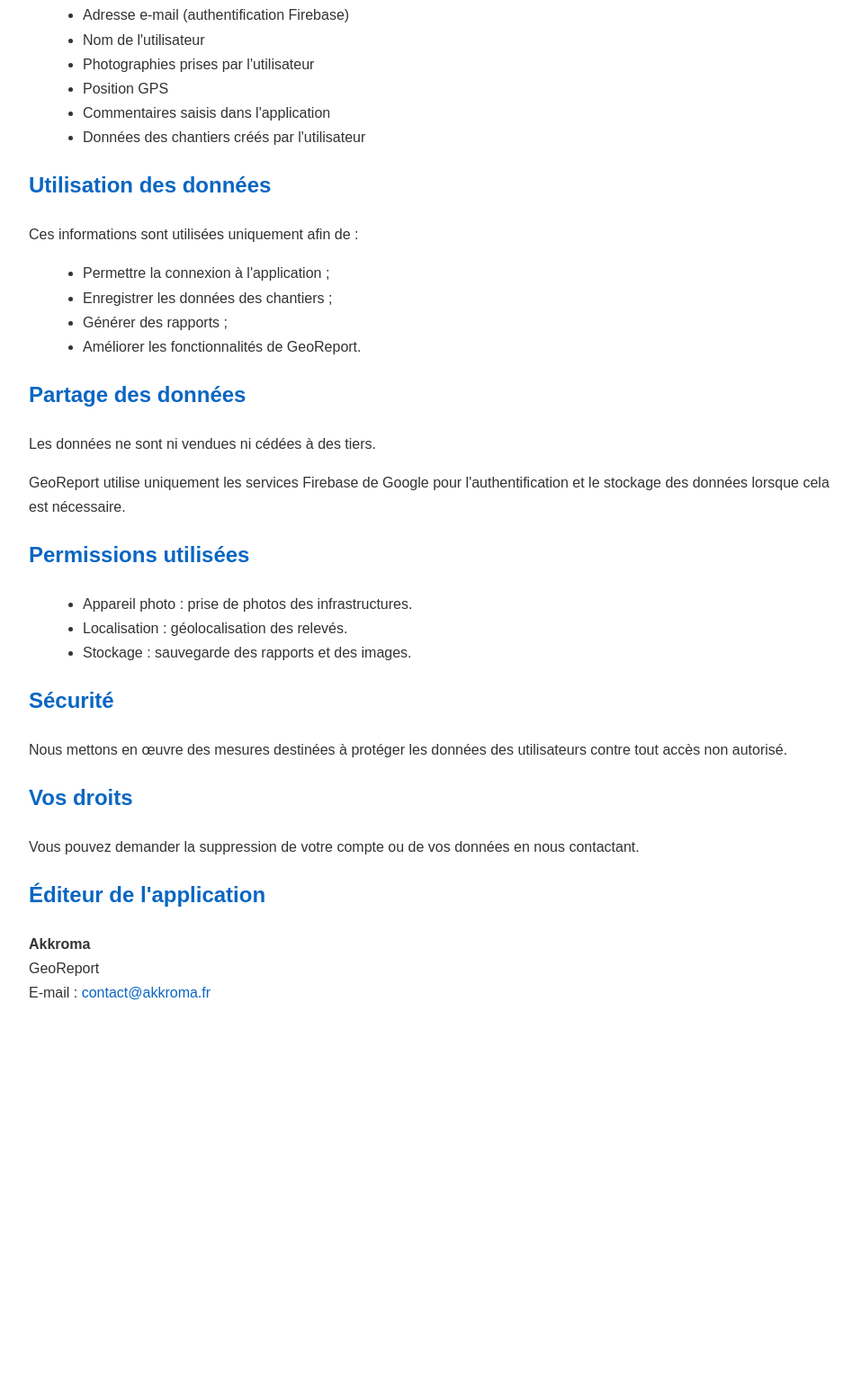
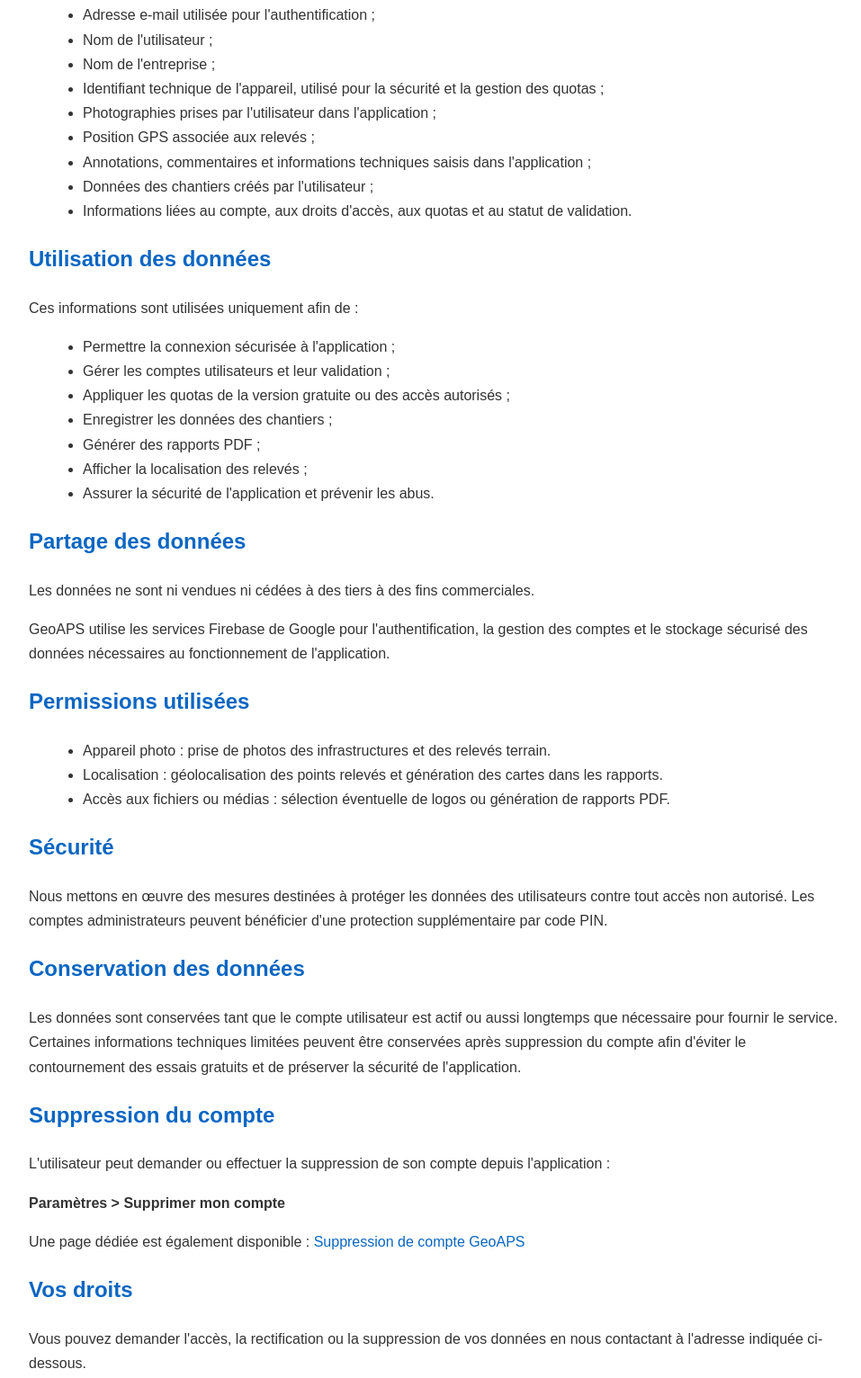
Before and after one commit to tristanmantin-ship-it/GeoAPS-Privacy, a plain HTML site: page index.html in a window 1280 px wide. Shown: the part 467-1999 px from the top of the page at 90% size, without its empty margins (158-1115 px from the left). Before the commit the page ends 1660 px from the top, so only its background shows below. Drawn offline with Linux system fonts and the light colour scheme.

Commit message:
Add files via upload

```diff
--- a/index.html
+++ b/index.html
@@ -3,7 +3,7 @@
 <head>
 <meta charset="UTF-8">
 <meta name="viewport" content="width=device-width, initial-scale=1.0">
-<title>Politique de confidentialité - GeoReport</title>
+<title>Politique de confidentialité - GeoAPS</title>
 
 <style>
 body{
@@ -37,16 +37,16 @@ a:hover{
 
 <body>
 
-<h1>Politique de confidentialité de GeoReport</h1>
+<h1>Politique de confidentialité de GeoAPS</h1>
 
-<p><strong>Dernière mise à jour :</strong> 29 juin 2026</p>
+<p><strong>Dernière mise à jour :</strong> 2 juillet 2026</p>
 
 <h2>Présentation</h2>
 
 <p>
-GeoReport est une application développée par <strong>Akkroma</strong> permettant aux professionnels du terrain
-de réaliser des relevés d'infrastructures, de points de blocage, de prendre des photographies,
-de générer des rapports PDF et d'exporter leurs données.
+GeoAPS est une application développée par <strong>Akkroma</strong> permettant aux professionnels du terrain
+de réaliser des relevés APS, de géolocaliser des points, de prendre des photographies,
+d'ajouter des annotations, de réaliser des métrés et de générer des rapports PDF.
 </p>
 
 <h2>Données collectées</h2>
@@ -54,12 +54,15 @@ de générer des rapports PDF et d'exporter leurs données.
 <p>L'application peut utiliser les informations suivantes :</p>
 
 <ul>
-    <li>Adresse e-mail (authentification Firebase)</li>
-    <li>Nom de l'utilisateur</li>
-    <li>Photographies prises par l'utilisateur</li>
-    <li>Position GPS</li>
-    <li>Commentaires saisis dans l'application</li>
-    <li>Données des chantiers créés par l'utilisateur</li>
+    <li>Adresse e-mail utilisée pour l'authentification ;</li>
+    <li>Nom de l'utilisateur ;</li>
+    <li>Nom de l'entreprise ;</li>
+    <li>Identifiant technique de l'appareil, utilisé pour la sécurité et la gestion des quotas ;</li>
+    <li>Photographies prises par l'utilisateur dans l'application ;</li>
+    <li>Position GPS associée aux relevés ;</li>
+    <li>Annotations, commentaires et informations techniques saisis dans l'application ;</li>
+    <li>Données des chantiers créés par l'utilisateur ;</li>
+    <li>Informations liées au compte, aux droits d'accès, aux quotas et au statut de validation.</li>
 </ul>
 
 <h2>Utilisation des données</h2>
@@ -67,48 +70,75 @@ de générer des rapports PDF et d'exporter leurs données.
 <p>Ces informations sont utilisées uniquement afin de :</p>
 
 <ul>
-    <li>Permettre la connexion à l'application ;</li>
+    <li>Permettre la connexion sécurisée à l'application ;</li>
+    <li>Gérer les comptes utilisateurs et leur validation ;</li>
+    <li>Appliquer les quotas de la version gratuite ou des accès autorisés ;</li>
     <li>Enregistrer les données des chantiers ;</li>
-    <li>Générer des rapports ;</li>
-    <li>Améliorer les fonctionnalités de GeoReport.</li>
+    <li>Générer des rapports PDF ;</li>
+    <li>Afficher la localisation des relevés ;</li>
+    <li>Assurer la sécurité de l'application et prévenir les abus.</li>
 </ul>
 
 <h2>Partage des données</h2>
 
-<p>Les données ne sont ni vendues ni cédées à des tiers.</p>
+<p>Les données ne sont ni vendues ni cédées à des tiers à des fins commerciales.</p>
 
 <p>
-GeoReport utilise uniquement les services Firebase de Google pour
-l'authentification et le stockage des données lorsque cela est nécessaire.
+GeoAPS utilise les services Firebase de Google pour l'authentification,
+la gestion des comptes et le stockage sécurisé des données nécessaires au fonctionnement de l'application.
 </p>
 
 <h2>Permissions utilisées</h2>
 
 <ul>
-    <li>Appareil photo : prise de photos des infrastructures.</li>
-    <li>Localisation : géolocalisation des relevés.</li>
-    <li>Stockage : sauvegarde des rapports et des images.</li>
+    <li>Appareil photo : prise de photos des infrastructures et des relevés terrain.</li>
+    <li>Localisation : géolocalisation des points relevés et génération des cartes dans les rapports.</li>
+    <li>Accès aux fichiers ou médias : sélection éventuelle de logos ou génération de rapports PDF.</li>
 </ul>
 
 <h2>Sécurité</h2>
 
 <p>
 Nous mettons en œuvre des mesures destinées à protéger les données des utilisateurs
-contre tout accès non autorisé.
+contre tout accès non autorisé. Les comptes administrateurs peuvent bénéficier d'une protection supplémentaire
+par code PIN.
+</p>
+
+<h2>Conservation des données</h2>
+
+<p>
+Les données sont conservées tant que le compte utilisateur est actif ou aussi longtemps que nécessaire
+pour fournir le service. Certaines informations techniques limitées peuvent être conservées après suppression
+du compte afin d'éviter le contournement des essais gratuits et de préserver la sécurité de l'application.
+</p>
+
+<h2>Suppression du compte</h2>
+
+<p>
+L'utilisateur peut demander ou effectuer la suppression de son compte depuis l'application :
+</p>
+
+<p>
+<strong>Paramètres &gt; Supprimer mon compte</strong>
+</p>
+
+<p>
+Une page dédiée est également disponible :
+<a href="delete-account.html">Suppression de compte GeoAPS</a>
 </p>
 
 <h2>Vos droits</h2>
 
 <p>
-Vous pouvez demander la suppression de votre compte ou de vos données
-en nous contactant.
+Vous pouvez demander l'accès, la rectification ou la suppression de vos données
+en nous contactant à l'adresse indiquée ci-dessous.
 </p>
 
 <h2>Éditeur de l'application</h2>
 
 <p>
 <strong>Akkroma</strong><br>
-GeoReport<br>
+GeoAPS<br>
 E-mail :
 <a href="mailto:contact@akkroma.fr">contact@akkroma.fr</a>
 </p>
```
Also changed, not shown: delete-account.html (+71 -4 lines), 1 other file.
